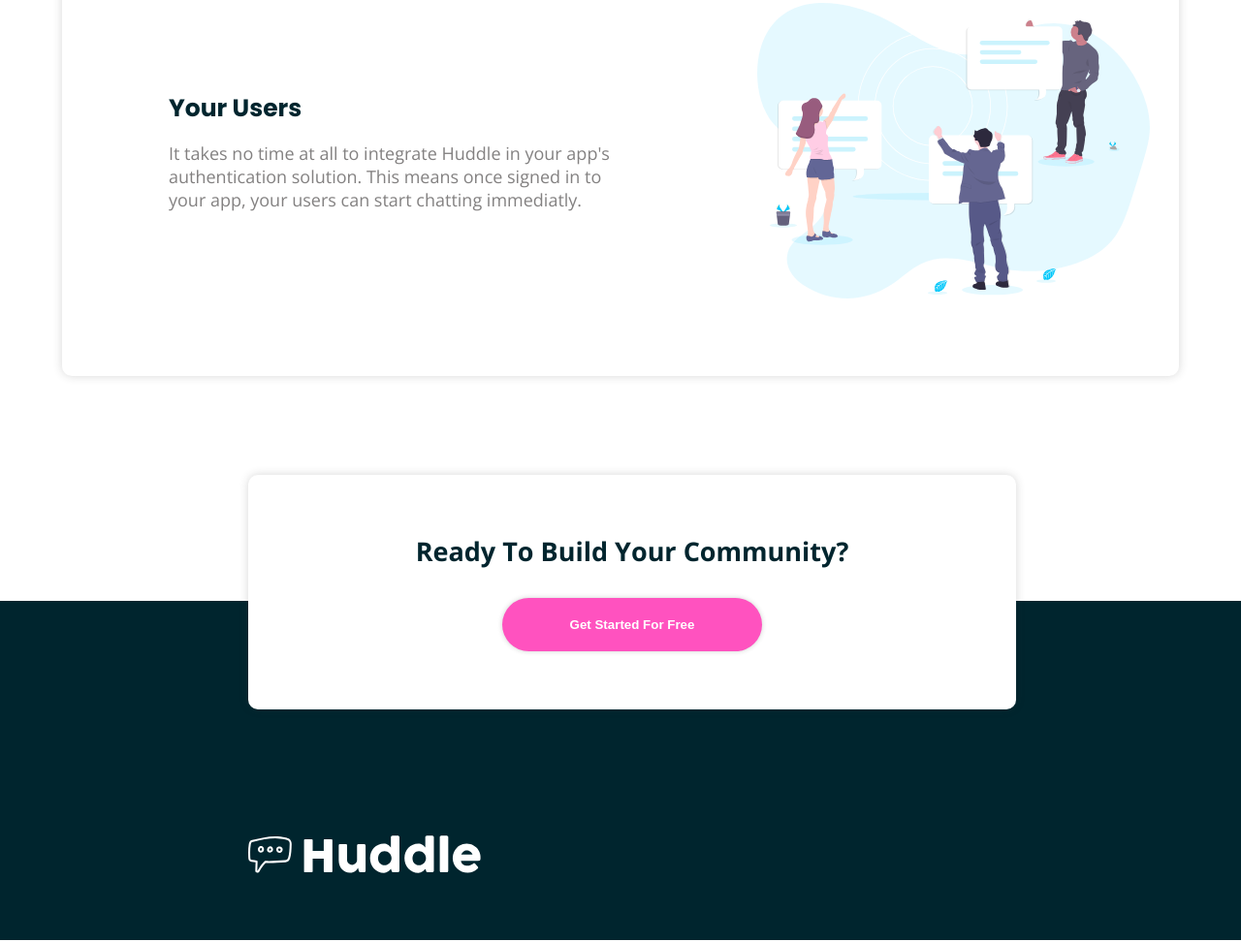
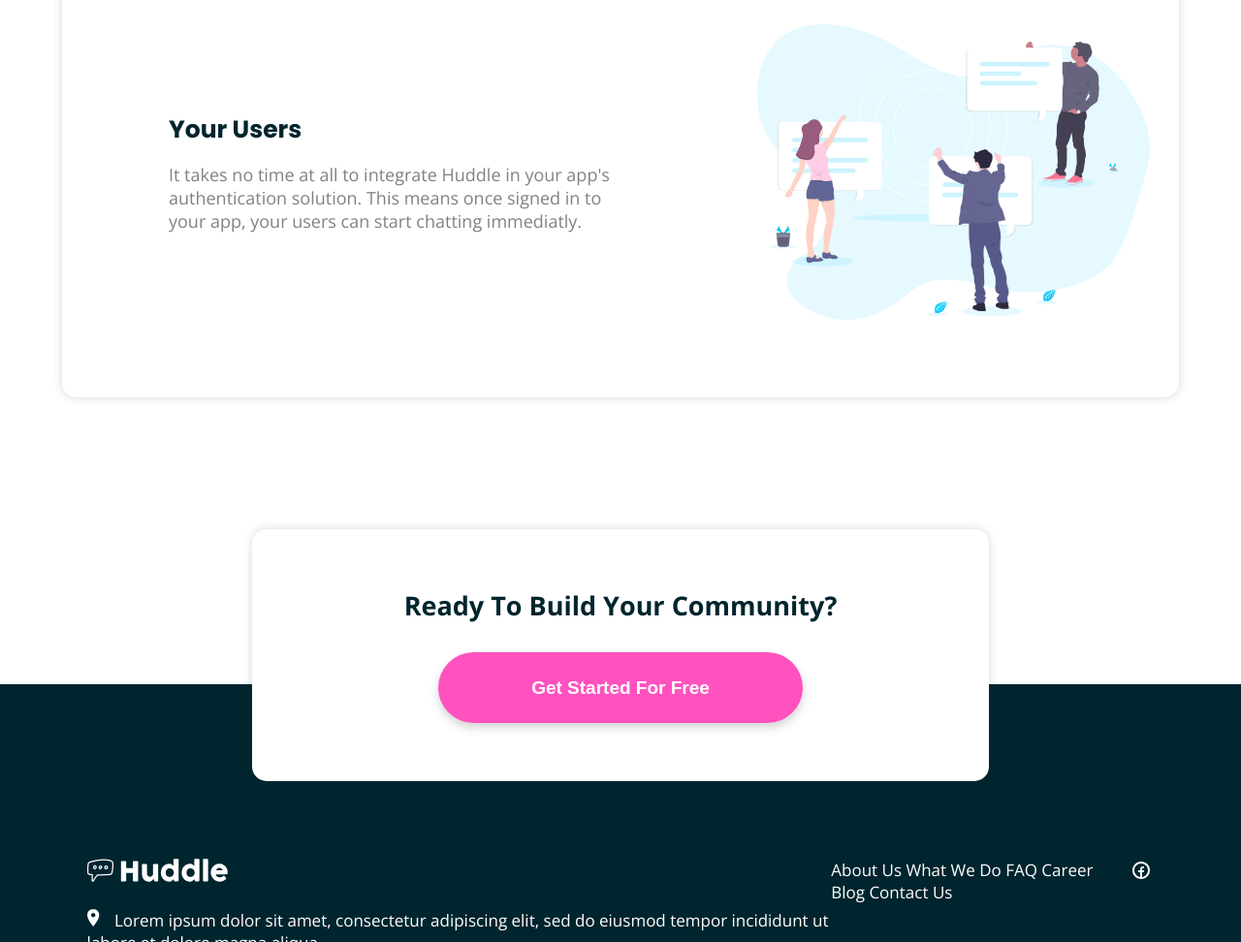
Before and after one commit to jpphilips/jp_zuri_huddle_copy.github.io, a plain HTML site: page index.html in a window 1280 px wide. Shown: the part 1828-2800 px from the top of the page at 97% size. Drawn offline with nearby package versions, Linux system fonts and the light colour scheme.

Commit message:
yet to finish bottom page

```diff
--- a/index.html
+++ b/index.html
@@ -29,7 +29,7 @@
                         <div class='grid-top-text'>
                             <div>
                                 <h1>Build The Community Your Fans Will Love</h1>
-                                <p>Huddle re-imagins the way we build communities. You have a voice, but so does your
+                                <p>Huddle re-imagines the way we build communities. You have a voice, but so does your
                                     audience. Create connections with your users as you engage in genuine discussion.
                                 </p>
                                 <button class='Get-started-for-free' type="submit">Get Started For Free</button>
@@ -78,15 +78,31 @@
                     <h1>Ready To Build Your Community?</h1>
                     <button class='Get-started-for-free' type="submit">Get Started For Free</button>
                 </div>
-                <div>
+                <div class='bottom-texts'>
+                    <div class='lpe'>
+                        <img class='footer-logo' src="imgs/footer-logo.svg" alt="logo">
+                        <span><i class='location-icon'><img src="imgs/icon-location.svg" alt=""></i>Lorem ipsum dolor
+                            sit amet, consectetur adipiscing elit, sed do eiusmod tempor incididunt ut labore et dolore
+                            magna aliqua.</span>
+                        <span><i class='phone-icon'><img src="imgs/icon-phone.svg" alt=""></i>+1-543-123-4567</span>
+                        <span><i class='email-icon'><img src="imgs/icon-email.svg" alt=""></i>example@huddle.com</span>
+                    </div>
                     <div>
-                        <img src="imgs/footer-logo.svg" alt="logo">
+                        <span>About Us</span>
+                        <span>What We Do</span>
+                        <span>FAQ</span>
+                        <span>Career</span>
+                        <span>Blog</span>
+                        <span>Contact Us</span>
                     </div>
-                    <div></div>
-                    <div></div>
+                    <div>
+                        <i><img src="imgs/facebook-logo.svg" alt="" srcset=""></i>
+                        <i><img src="" alt="" srcset=""></i>
+                        <i><img src="" alt="" srcset=""></i>
+                    </div>
                 </div>
             </section>
-            <!-- end of middle section -->
+            <!-- end of bottom section -->
 
         </main>
         <footer></footer>
--- a/style.css
+++ b/style.css
@@ -20,8 +20,8 @@ h1 {
 button.Get-started-for-free {
     background-color: hsl(322, 100%, 66%);
     color: white;
-    padding: 20px 70px;
-    border-radius: 30px;
+    padding: 4% 15%;
+    border-radius: 50px;
     border: none;
     font-weight: 700;
 }
@@ -32,6 +32,10 @@ button.Get-started-for-free:hover {
 
 /* end of general */
 
+/* logo div */
+.logo-div img {
+    width: 15%;
+}
 
 /* top section */
 .top-section{
@@ -54,6 +58,7 @@ button.try-it-free{
     border: none;
     font-weight: 700;
     box-shadow: 0px 0px 5px rgba(49, 49, 49, 0.233);
+    width: 15%;
 
 }
 
@@ -65,7 +70,8 @@ button.try-it-free:hover {
 /* flex div in top section */
 
 .flex-top img{
-    width: 50%
+    width: 54%;
+    height:auto;
 }
 .flex-top {
     margin: 55px 0;
@@ -73,7 +79,7 @@ button.try-it-free:hover {
 
 .grid-top-text {
     display: grid;
-    padding-right: 100px;
+    padding-right: 6%;
     align-content: center;
 
 }
@@ -98,7 +104,7 @@ button.try-it-free:hover {
 
 /* middle section */
 .middle-section{
-    padding: 10% 5% 15% 5%;
+    padding: 10% 5% 20% 5%;
 }
 
 .middle-section img {
@@ -106,7 +112,7 @@ button.try-it-free:hover {
 }
 
 .middle-section .flex-mid {
-    border-radius: 10px;
+    border-radius: 15px;
     box-shadow: 0px 0px 10px rgba(49, 49, 49, 0.192);
     padding: 50px 30px 80px 110px;
     overflow: auto;
@@ -151,18 +157,18 @@ button.try-it-free:hover {
 
 .bottom-section{
     background-color: hsl(192, 100%, 9%);
-    padding: 0 5% 5% 20%;
 }
 
 .ready-to-build {
     background-color: white;
-    border-radius: 10px;
+    border-radius: 15px;
     box-shadow: 0px 0px 10px rgba(49, 49, 49, 0.192);
-    width:70%;
+    width:50%;
     text-align: center;
     padding: 60px;
     position: relative;
-    bottom: 130px
+    bottom: 10rem;
+    margin:auto;
 }
 
 .ready-to-build h1 {
@@ -170,5 +176,29 @@ button.try-it-free:hover {
 }
 
 .ready-to-build button {
-    box-shadow: 0px 0px 5px rgba(49, 49, 49, 0.233);
+    box-shadow: 0px 5px 10px rgba(49, 49, 49, 0.205);
+    font-size: 19px;
 }
+.bottom-texts{
+    padding: 0px 7%;
+    position: relative;
+    bottom: 5rem;
+    color: #fff;
+    font-size: 17px;
+    display: flex;
+}
+
+.footer-logo {
+    width: 19%;
+    height: auto;
+    margin-bottom: 2%;
+}
+
+.lpe span {
+    display: block;
+    padding: 1% 0;
+}
+
+i {
+    padding-right: 2%;
+}
```
Also changed, not shown: imgs/facebook-logo.svg (added), imgs/icon-location.svg (added).
